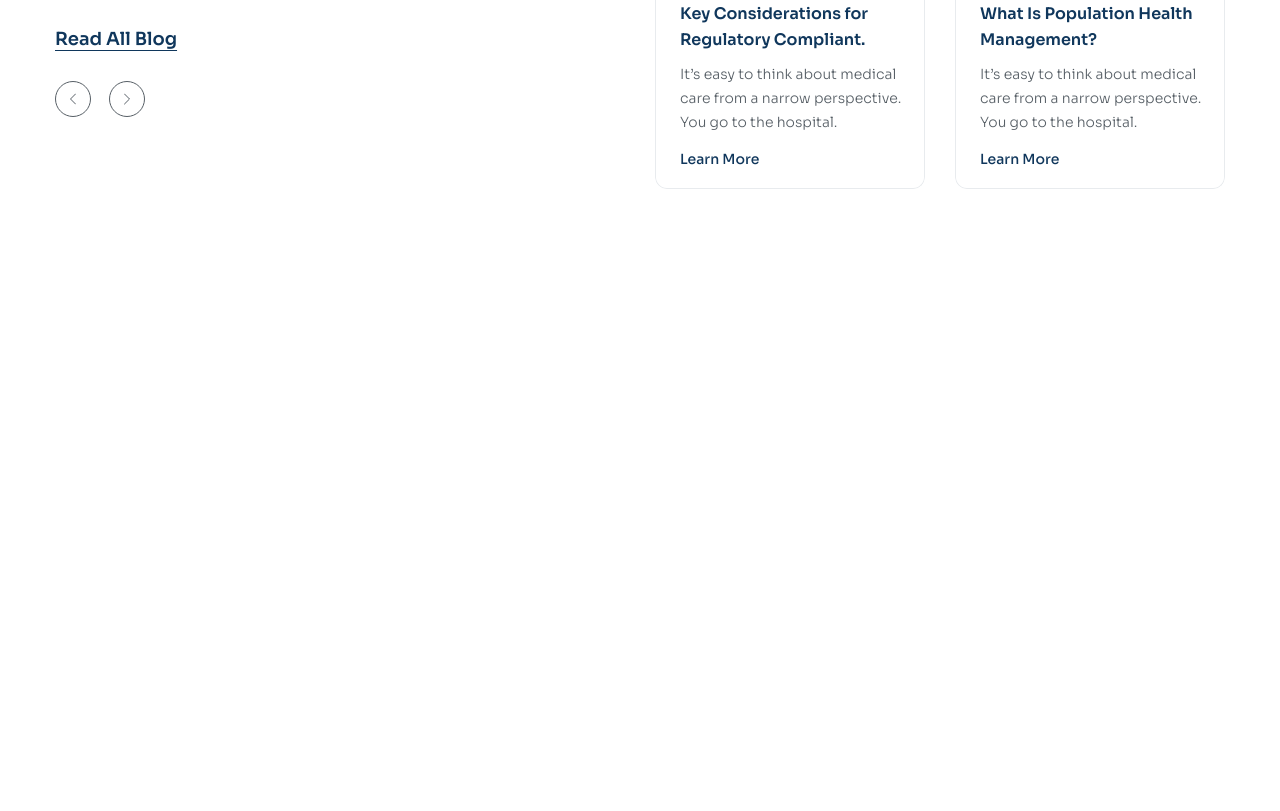
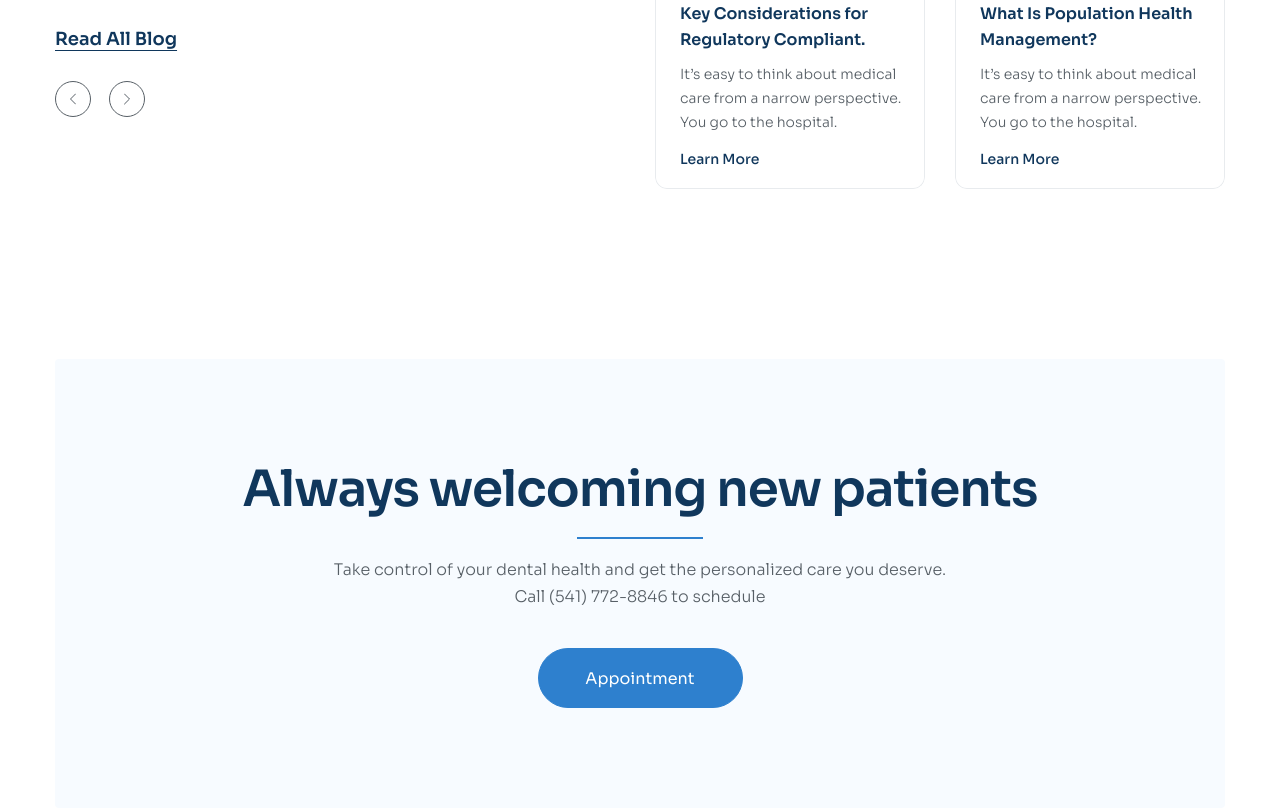
Before and after one commit to gnasche-2003/Project---03---F8, a plain HTML site: page index.html in a window 1280 px wide. Shown: the part 5315-6126 px from the top of the page. Before the commit the page ends 5589 px from the top, so only its background shows below. Drawn offline with Linux system fonts and the light colour scheme.

Commit message:
Add Appointment

```diff
--- a/assets/css/styles.css
+++ b/assets/css/styles.css
@@ -661,3 +661,40 @@ a {
 .news-item__more:hover {
   color: #2e80ce;
 }
+
+/* Appointment */
+
+.appointment {
+  margin: 85px 0 170px;
+}
+
+.appointment__inner {
+  padding: 100px 170px;
+  background: #f7fbff;
+  text-align: center;
+  border-radius: 4px;
+}
+
+.appointment__heading {
+  position: relative;
+  padding-bottom: 20px;
+}
+
+.appointment__heading::after {
+  position: absolute;
+  left: 0;
+  right: 0;
+  bottom: 0;
+  margin: 0 auto;
+  display: block;
+  content: "";
+  width: 126px;
+  height: 2px;
+  background: #2e80ce;
+}
+
+.appointment__desc {
+  max-width: 617px;
+  margin: 18px auto 38px;
+  font-size: 1.6rem;
+}
--- a/index.html
+++ b/index.html
@@ -601,6 +601,22 @@
           </div>
         </div>
       </section>
+
+      <!-- Appointment -->
+      <section class="appointment">
+        <div class="container">
+          <div class="appointment__inner">
+            <h2 class="appointment__heading section-heading">
+              Always welcoming new patients
+            </h2>
+            <p class="appointment__desc section-desc">
+              Take control of your dental health and get the personalized care
+              you deserve. Call (541) 772-8846 to schedule
+            </p>
+            <a href="#!" class="btn">Appointment</a>
+          </div>
+        </div>
+      </section>
     </main>
   </body>
 </html>
```
